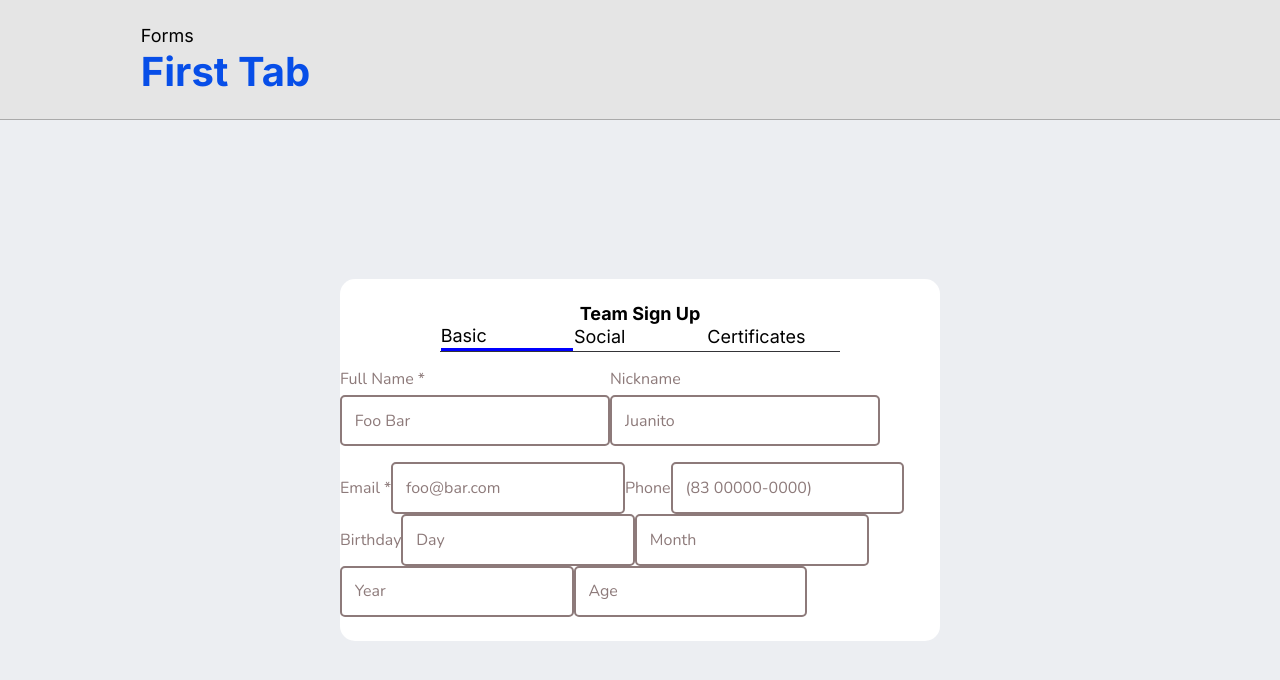
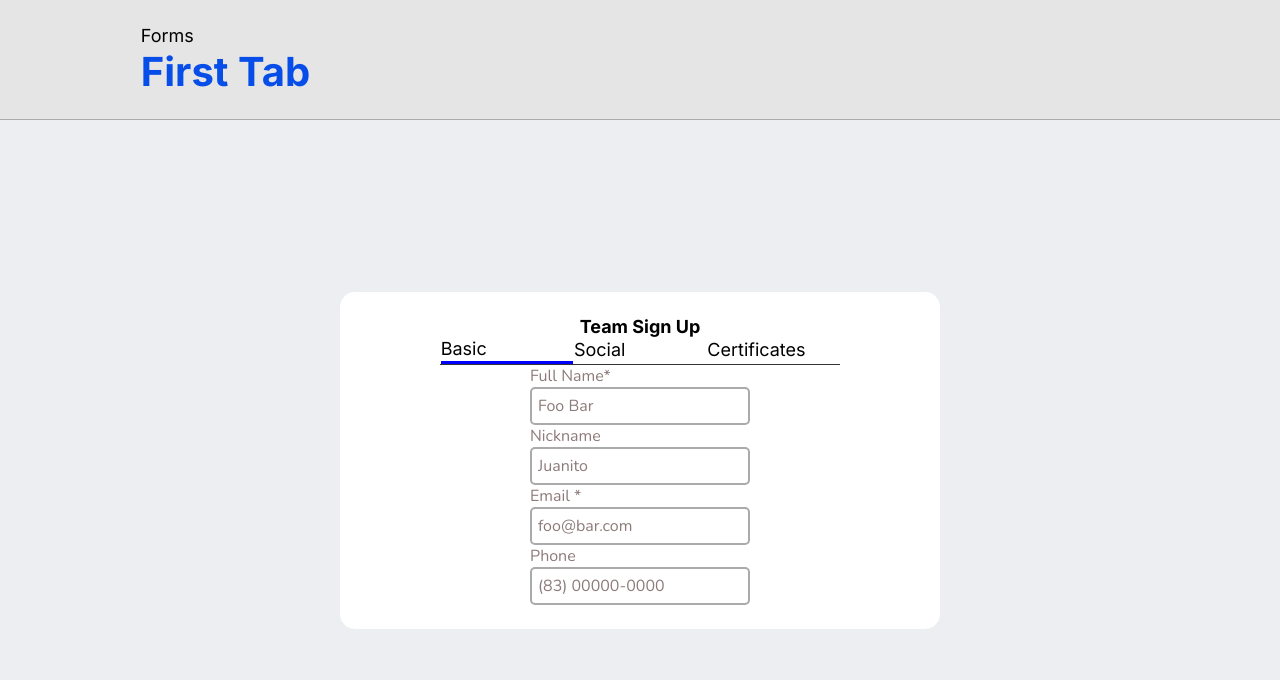
Before and after one commit to LeonardoVechieti/desafio4_compass, a Vue app: page / in a window 1280 px wide. Shown: the top 680 px of the page. Built offline with nearby package versions, Linux system fonts and the light colour scheme.

Commit message:
Refactor: basic component restructured

```diff
--- a/src/components/containers/Tabs/Basic/Basic.vue
+++ b/src/components/containers/Tabs/Basic/Basic.vue
@@ -1,38 +1,27 @@
 <template>
-  <div>
-    <div class="card-basic">
-      <div class="form">
-        <Label labelName="Full Name *" />
-        <Input
-          type="text"
-          idInputs="fullName"
-          placeholder="Foo Bar"
-          class="input"
-        />
-      </div>
-      <div class="form">
-        <Label labelName="Nickname" />
-        <Input
-          type="text"
-          idInputs="nickName"
-          placeholder="Juanito"
-          class="input"
-        />
-      </div>
+  <form class="form">
+    <Label labelName="Full Name*"/>
+    <div>
+      <Input class="input inputFullname" type="text" placeholder="Foo Bar"/>
     </div>
 
-    <Label labelName="Email *" />
-    <Input type="email" idInputs="email" placeholder="foo@bar.com" />
+    <Label labelName="Nickname"/>
+    <div>
+      <Input class="input inputNickname" type="text" placeholder="Juanito"/>
+    </div>
 
-    <Label labelName="Phone" />
-    <Input type="tel" idInputs="phone" placeholder="(83 00000-0000)" />
+    <Label labelName="Email *"/>
+     <div>
+      <Input class="input inputEmail" type="email" placeholder="foo@bar.com"/>
+    </div>
 
-    <Label labelName="Birthday" />
-    <Input type="number" idInputs="day" placeholder="Day" />
-    <Input type="number" idInputs="month" placeholder="Month" />
-    <Input type="number" idInputs="year" placeholder="Year" />
-    <Input type="number" idInputs="Age" placeholder="Age" />
-  </div>
+    <Label labelName="Phone"/>
+    <div>
+      <Input class="input inputPhone" type="number" placeholder="(83) 00000-0000"/>
+    </div>
+
+
+  </form>
 </template>
 
 <script>
@@ -49,19 +38,6 @@ export default {
 };
 </script>
 
-<style>
-.card-basic {
-    width: 90%;
-    display: flex;
-    justify-content: center;
-
-}
-.form {
-  width: 50%;
-  margin-top: 1em;
-  margin-bottom: 2em;
-  display: flex;
-  flex-direction: column;
-  margin-bottom: 1em;
-}
+<style lang="scss" scooped>
+  @import "./Basic.scss";
 </style>
```
